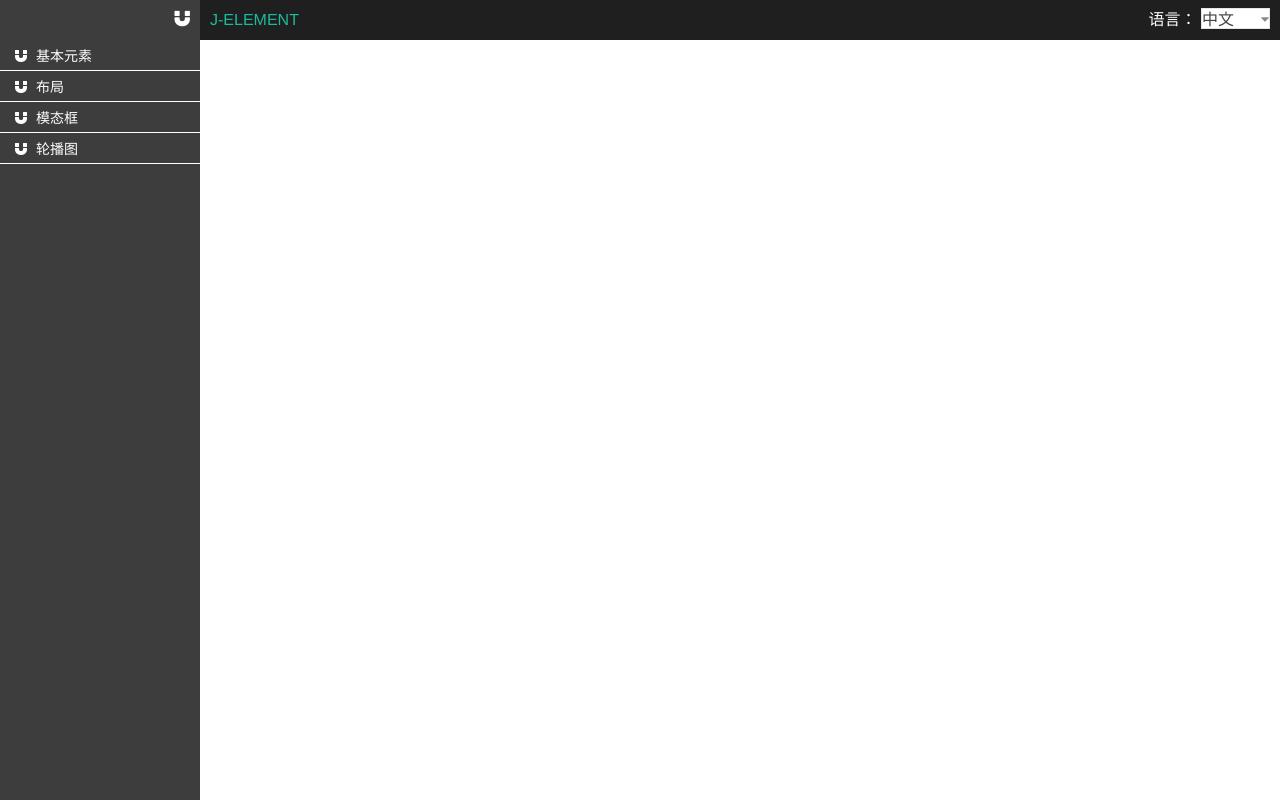
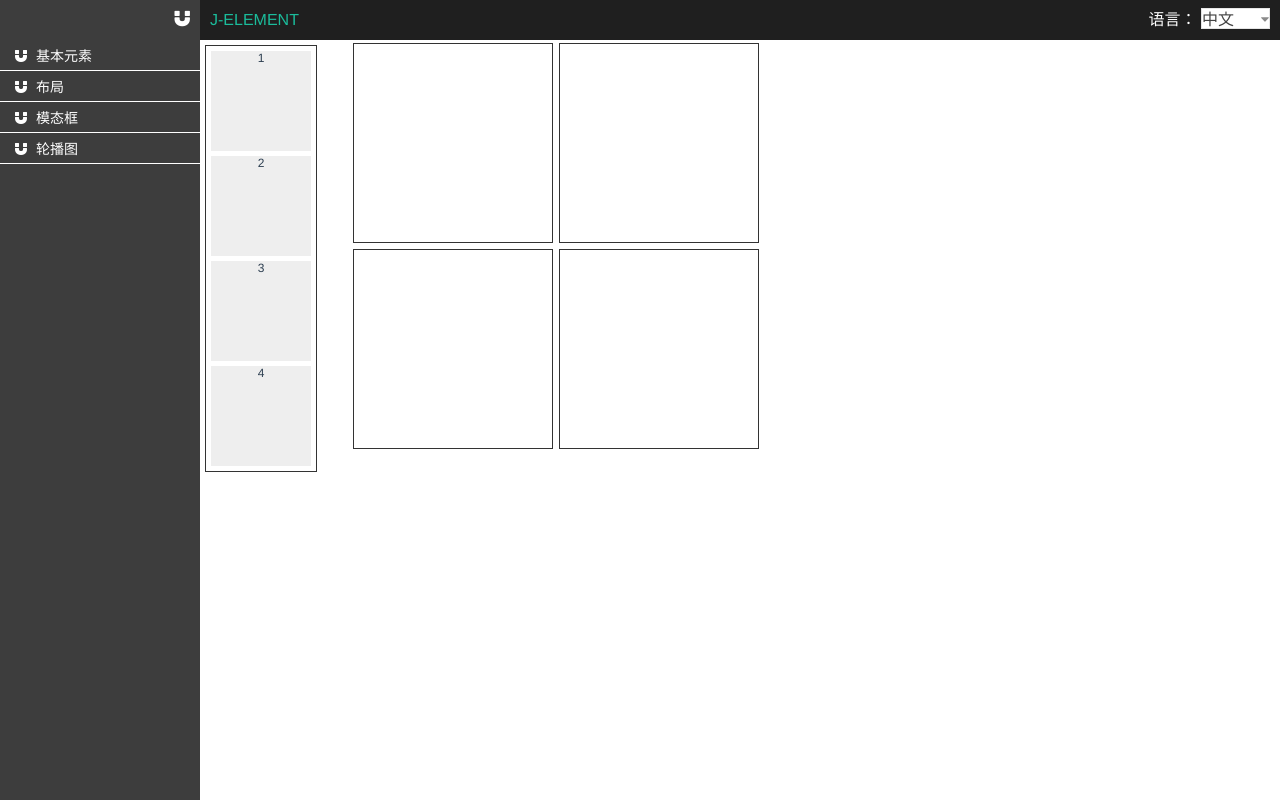
Before and after one commit to madunyao/j-element, a Vue app: page /dragView in a window 1280 px wide. Built offline with nearby package versions, Linux system fonts and the light colour scheme.

Commit message:
drag&drop

```diff
--- a/src/assets/js/utils.js
+++ b/src/assets/js/utils.js
@@ -105,12 +105,20 @@ function getObjByKey(list, keyName, keyVal) {
   }
   return null;
 }
+// 用于生成uuid
+function S4() {
+  // eslint-disable-next-line no-bitwise
+  return (((1 + Math.random()) * 0x10000) | 0).toString(16).substring(1);
+}
+function guid() {
+  return (`${S4() + S4()}-${S4()}-${S4()}-${S4()}-${S4()}${S4()}${S4()}`);
+}
 // ############################--------################################
 const domTool = {
   hasClass, addClass, removeClass, removeClassForList, addClassForList, toggleClass, replaceClass,
 };
 const commonTool = {
-  debounce, throttle, throttleIns, getObjByKey,
+  debounce, throttle, throttleIns, getObjByKey, guid,
 };
 
 // eslint-disable-next-line import/prefer-default-export
--- a/src/assets/language/ch.js
+++ b/src/assets/language/ch.js
@@ -9,6 +9,7 @@ module.exports = {
     tab: '选项卡',
     modal: '模态框',
     banner: '轮播图',
+    drag: '拖拽',
   },
   topBar: {
     language: '语言',
--- a/src/assets/language/en.js
+++ b/src/assets/language/en.js
@@ -9,6 +9,7 @@ module.exports = {
     tab: 'tab',
     modal: 'modal',
     banner: 'banner',
+    drag: 'drag',
   },
   topBar: {
     language: 'language',
--- /dev/null
+++ b/src/components/base-ui/layout/drag/dragContainer.vue
@@ -0,0 +1,67 @@
+<template>
+  <div class="dragContainer" @dragenter="ondragenter" @dragleave="ondragleave" @dragover.prevent=""
+   @drop.self="ondrop" >
+     <slot></slot>
+  </div>
+</template>
+
+<script type="text/javascript">
+// @ is an alias to /src
+// import HelloWorld from '@/components/HelloWorld.vue';
+import { domTool } from '@/assets/js/utils';
+
+export default {
+  name: 'dragContainer',
+  data() {
+    return {
+
+    };
+  },
+  components: { },
+  setup() {
+    function ondragenter(event) {
+      event = event || window.event;
+      event.stopPropagation();
+      event.preventDefault();
+      console.log('进入目标元素');
+      // console.log(event);
+      domTool.addClass(event.target, 'active');
+    }
+    function ondragover(event) {
+      event = event || window.event;
+      console.log('在目标元素中拖拽');
+      event.preventDefault();
+    }
+    function ondragleave(event) {
+      console.log('拖放离开目标元素');
+      domTool.removeClass(event.target, 'active');
+    }
+    function ondrop(event) {
+      console.log('拖放');
+      event = event || window.event;
+      console.log(event);
+      const dragTargetId = event.dataTransfer.getData('dragTargetId');
+      const dragTarget = document.getElementById(dragTargetId);
+      event.target.appendChild(dragTarget);
+      domTool.removeClass(event.target, 'active');
+    }
+    return {
+      ondragenter, ondragover, ondragleave, ondrop,
+    };
+  },
+};
+</script>
+
+<style lang="scss"  scoped>
+  @import "@/assets/scss/color.scss";
+  .dragContainer{
+    min-width: 100px;
+    min-height: 100px;
+    border: 1px solid #333;
+    overflow: hidden;
+  }
+  .dragContainer.active{
+    border: 1px solid $blue;
+  }
+
+</style>
--- /dev/null
+++ b/src/components/base-ui/layout/drag/dragItem.vue
@@ -0,0 +1,47 @@
+<template>
+  <div class="dragItem" draggable="true" @dragstart="ondragstart" @dragend="ondragend">
+     <slot></slot>
+  </div>
+</template>
+
+<script type="text/javascript">
+// @ is an alias to /src
+// import HelloWorld from '@/components/HelloWorld.vue';
+import { commonTool } from '@/assets/js/utils';
+
+export default {
+  name: 'dragItem',
+  data() {
+    return {
+
+    };
+  },
+  components: {},
+  setup() {
+    function ondragstart(event) {
+      event = event || window.event;
+      console.log('开始拖拽');
+      if (!event.target.id) {
+        event.target.id = commonTool.guid();
+      }
+      event.dataTransfer.setData('dragTargetId', event.target.id);
+      console.log(event);
+    }
+    function ondrag() {
+      console.log('拖拽中');
+    }
+    function ondragend() {
+      console.log('拖拽结束');
+    }
+    return {
+      ondragstart,
+      ondrag,
+      ondragend,
+    };
+  },
+};
+</script>
+
+<style  scoped>
+
+</style>
--- a/src/router/home.js
+++ b/src/router/home.js
@@ -3,6 +3,7 @@ import ModalView from '../views/modalView.vue';
 import BannerView from '../views/bannerView.vue';
 import TabDivView from '../views/tabDivView.vue';
 import NavView from '../views/navView.vue';
+import dragView from '../views/dragView.vue';
 
 const homeRouter = [
   {
@@ -25,6 +26,10 @@ const homeRouter = [
     path: '/navView',
     name: 'navView',
     component: NavView,
+  }, {
+    path: '/dragView',
+    name: 'dragView',
+    component: dragView,
   },
 ];
 
--- /dev/null
+++ b/src/views/dragView.vue
@@ -0,0 +1,73 @@
+<template>
+<div class="dragView">
+  <div class="dragItemWrap">
+    <dragContainer>
+      <dragItem >1</dragItem>
+      <dragItem >2</dragItem>
+      <dragItem >3</dragItem>
+      <dragItem >4</dragItem>
+    </dragContainer>
+  </div>
+  <div class="dragContainerWrap">
+      <dragContainer></dragContainer>
+      <dragContainer></dragContainer>
+      <dragContainer></dragContainer>
+      <dragContainer></dragContainer>
+    </div>
+</div>
+</template>
+
+<script type="text/javascript">
+// @ is an alias to /src
+import dragItem from '@/components/base-ui/layout/drag/dragItem.vue';
+import dragContainer from '@/components/base-ui/layout/drag/dragContainer.vue';
+
+export default {
+  name: 'dragView',
+  data() {
+    return {
+
+    };
+  },
+  components: {
+    dragItem, dragContainer,
+  },
+};
+</script>
+
+<style lang="scss"  scoped>
+.dragView{
+  display: flex;
+  .dragItemWrap{
+    display: flex;
+    width: 150px;
+    flex-wrap: wrap;
+    .dragContainer{
+      margin: 5px;
+    }
+    .dragItem{
+      width: 100px;
+      height: 100px;
+      margin: 5px;
+    }
+  }
+}
+.dragContainerWrap{
+  display: flex;
+  width: 450px;
+  flex-wrap: wrap;
+  align-content: flex-start;
+  .dragContainer{
+    width: 200px;
+    height: 200px;
+    margin: 3px;
+  }
+
+}
+  .dragItem{
+    background-color: #eee;
+    width: 200px;
+    height: 200px;
+  }
+
+</style>
--- a/src/views/sideView.vue
+++ b/src/views/sideView.vue
@@ -15,7 +15,7 @@ export default {
       option: {
         children: [
           { name: 'sidebar.basicElements', href: 'home' },
-          { name: 'sidebar.layout', children: [{ name: 'sidebar.navbar', href: 'navView' }, { name: 'sidebar.card' }, { name: 'sidebar.tab', href: 'tabDivView' }] },
+          { name: 'sidebar.layout', children: [{ name: 'sidebar.navbar', href: 'navView' }, { name: 'sidebar.drag', href: 'dragView' }, { name: 'sidebar.tab', href: 'tabDivView' }] },
           { name: 'sidebar.modal', href: 'modalView' },
           { name: 'sidebar.banner', href: 'bannerView' }],
       },
```
